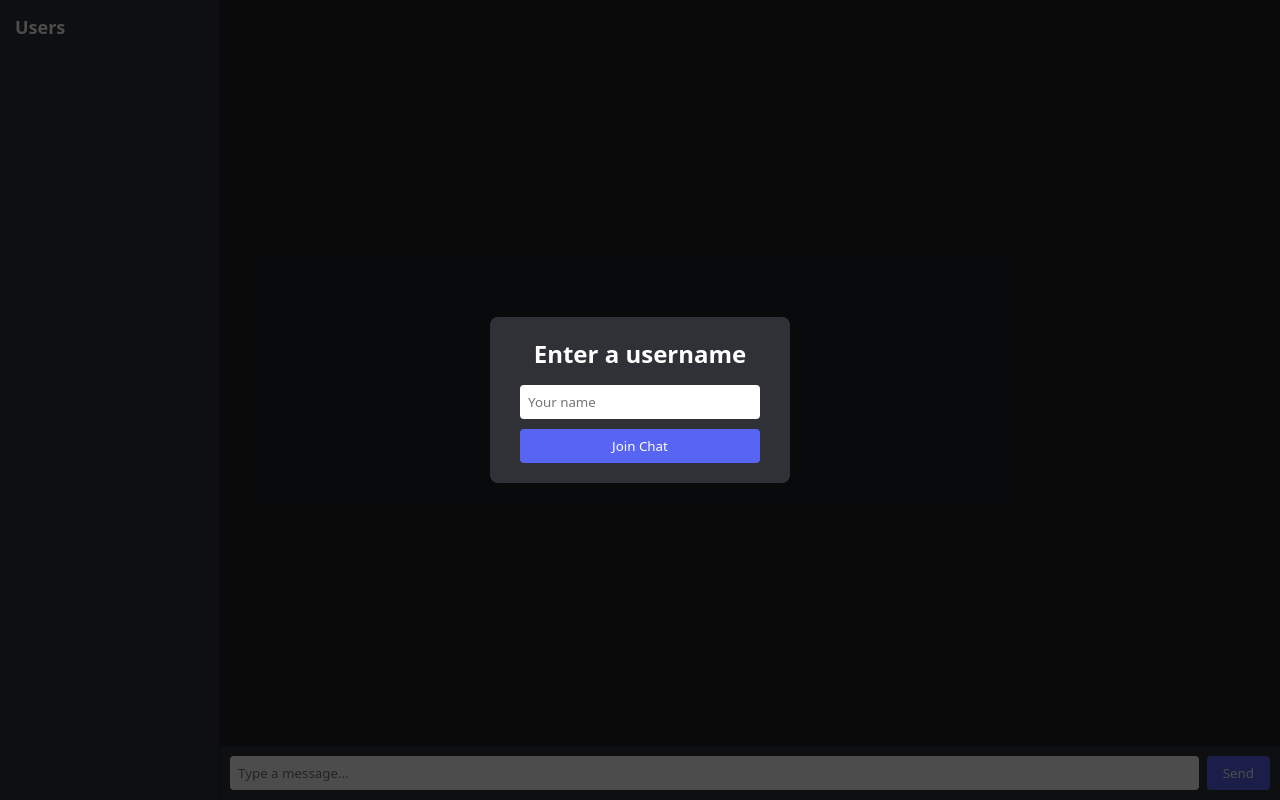
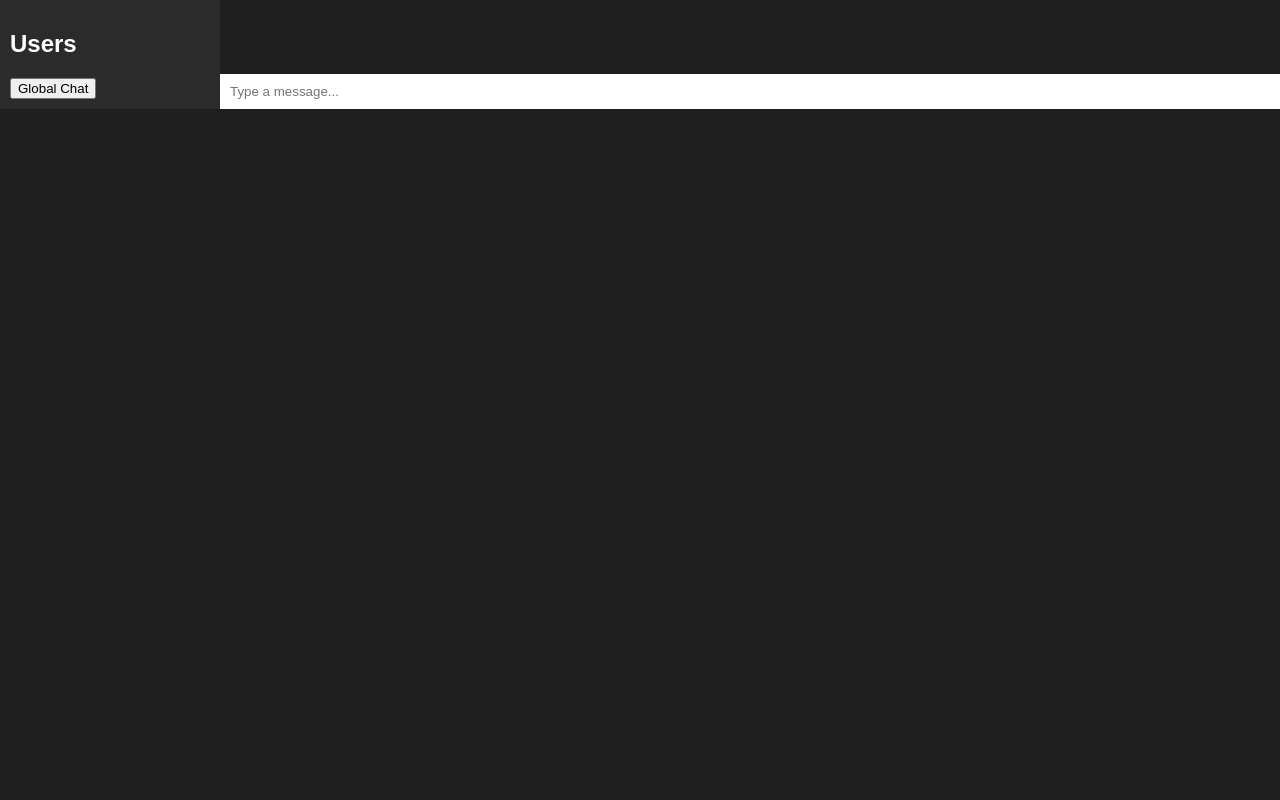
Before and after one commit to gotleftonread/chatapp, a Flask app: page / in a window 1280 px wide. Run offline with Flask 3, Linux system fonts and the light colour scheme; some libraries are stand-ins or nearby versions.

Commit message:
fix merge conflict

```diff
--- a/server.py
+++ b/server.py
@@ -1,64 +1,51 @@
 from flask import Flask, render_template
-from flask_socketio import SocketIO, emit, join_room
-from collections import defaultdict
-from flask import request
+from flask_socketio import SocketIO, join_room, emit
 import os
 
 app = Flask(__name__)
-app.config['SECRET_KEY'] = 'secret!'
-socketio = SocketIO(app)
-
-connected_users = {}
-rooms = defaultdict(set)
-DEFAULT_ROOM = "general"
-
+socketio = SocketIO(app, cors_allowed_origins="*", async_mode="eventlet")
 
 @app.route("/")
 def index():
     return render_template("index.html")
 
+users = {}  # sid → username
+
+@socketio.on("connect")
+def handle_connect():
+    print("Client connected")
 
 @socketio.on("join")
 def handle_join(data):
-    username = data.get("username")
-    room = data.get("room", DEFAULT_ROOM)
-    if not username:
-        return
+    username = data["username"]
+    users[request.sid] = username
+    join_room(username)
 
-    connected_users[request.sid] = {"username": username, "room": room}
-    rooms[room].add(username)
-    join_room(room)
-
-    emit("system_message", {"message": f"{username} joined {room}."}, room=room)
-    emit("user_list", list(rooms[room]), room=room)
-
-
-@socketio.on("send_message")
-def handle_send_message(data):
-    msg = data.get("message", "").strip()
-    user_info = connected_users.get(request.sid)
-    if not user_info or not msg:
-        return
-
-    username = user_info["username"]
-    room = user_info["room"]
-    emit("chat_message", {"username": username, "message": msg}, room=room)
-
+    emit("user_list", list(users.values()), broadcast=True)
+    emit("system_message", f"{username} joined the chat", broadcast=True)
 
 @socketio.on("disconnect")
 def handle_disconnect():
-    user_info = connected_users.pop(request.sid, None)
-    if not user_info:
-        return
+    if request.sid in users:
+        username = users[request.sid]
+        del users[request.sid]
+        emit("user_list", list(users.values()), broadcast=True)
+        emit("system_message", f"{username} left the chat", broadcast=True)
 
-    username = user_info["username"]
-    room = user_info["room"]
-    if username in rooms[room]:
-        rooms[room].remove(username)
+@socketio.on("message")
+def handle_message(data):
+    emit("message", data, broadcast=True)
 
-    emit("system_message", {"message": f"{username} left {room}."}, room=room)
-    emit("user_list", list(rooms[room]), room=room)
+@socketio.on("dm")
+def handle_dm(data):
+    sender = data["from"]
+    receiver = data["to"]
+    message = data["message"]
 
+    emit("dm", {
+        "from": sender,
+        "message": message
+    }, room=receiver)
 
 if __name__ == "__main__":
     port = int(os.environ.get("PORT", 5000))
--- a/static/style.css
+++ b/static/style.css
@@ -1,85 +1,27 @@
-* {
-    box-sizing: border-box;
+body {
     margin: 0;
-    padding: 0;
-    font-family: system-ui, -apple-system, BlinkMacSystemFont, "Segoe UI", sans-serif;
+    display: flex;
+    background: #1e1e1e;
+    color: white;
+    font-family: Arial;
 }
 
-body {
-    background-color: #202225;
-    color: #fff;
+#sidebar {
+    width: 200px;
+    background: #2b2b2b;
+    padding: 10px;
 }
 
-#app {
-    display: flex;
-    height: 100vh;
-}
-
-/* Login overlay */
-.overlay {
-    position: fixed;
-    inset: 0;
-    background: rgba(0, 0, 0, 0.7);
-    display: flex;
-    align-items: center;
-    justify-content: center;
-    z-index: 10;
-}
-
-.login-box {
-    background: #2f3136;
-    padding: 20px 30px;
-    border-radius: 8px;
-    width: 300px;
-    text-align: center;
-}
-
-.login-box h2 {
-    margin-bottom: 15px;
-}
-
-.login-box input {
-    width: 100%;
-    padding: 8px;
-    margin-bottom: 10px;
-    border-radius: 4px;
-    border: none;
-}
-
-.login-box button {
-    width: 100%;
-    padding: 8px;
-    border: none;
-    border-radius: 4px;
-    background: #5865f2;
-    color: #fff;
+#userList .user {
+    padding: 5px;
     cursor: pointer;
 }
 
-/* Sidebar */
-.sidebar {
-    width: 220px;
-    background: #2f3136;
-    padding: 15px;
-    border-right: 1px solid #202225;
+#userList .user:hover {
+    background: #3a3a3a;
 }
 
-.sidebar h2 {
-    font-size: 18px;
-    margin-bottom: 10px;
-}
-
-#user-list {
-    list-style: none;
-}
-
-#user-list li {
-    padding: 5px 0;
-    border-bottom: 1px solid #202225;
-}
-
-/* Chat */
-.chat-container {
+#chatContainer {
     flex: 1;
     display: flex;
     flex-direction: column;
@@ -87,44 +29,47 @@ body {
 
 #messages {
     flex: 1;
-    padding: 15px;
+    padding: 10px;
     overflow-y: auto;
 }
 
-.message {
-    margin-bottom: 8px;
-    padding: 6px 10px;
-    border-radius: 4px;
-    background: #36393f;
+#messageInput {
+    padding: 10px;
+    border: none;
+    outline: none;
 }
 
-.message.system {
-    text-align: center;
-    background: transparent;
-    color: #b9bbbe;
-    font-size: 12px;
+.system {
+    color: #888;
+    font-style: italic;
 }
 
-.input-bar {
-    display: flex;
-    padding: 10px;
-    border-top: 1px solid #202225;
-    background: #2f3136;
+#dmWindow {
+    position: fixed;
+    right: 20px;
+    top: 20px;
+    width: 300px;
+    height: 400px;
+    background: #333;
+    border: 1px solid #555;
+    display: none;
+    flex-direction: column;
 }
 
-#message-input {
-    flex: 1;
-    padding: 8px;
-    border-radius: 4px;
-    border: none;
-    margin-right: 8px;
+#dmHeader {
+    background: #444;
+    padding: 10px;
+    font-weight: bold;
 }
 
-#send-btn {
-    padding: 8px 16px;
-    border-radius: 4px;
+#dmMessages {
+    flex: 1;
+    padding: 10px;
+    overflow-y: auto;
+}
+
+#dmInput {
+    padding: 10px;
     border: none;
-    background: #5865f2;
-    color: #fff;
-    cursor: pointer;
+    outline: none;
 }
--- a/templates/index.html
+++ b/templates/index.html
@@ -1,98 +1,118 @@
 <!DOCTYPE html>
-<html lang="en">
+<html>
 <head>
-    <meta charset="UTF-8">
     <title>Mini Discord</title>
     <link rel="stylesheet" href="/static/style.css">
-    <script src="https://cdn.socket.io/4.7.2/socket.io.min.js"
-            crossorigin="anonymous"></script>
+    <script src="https://cdn.socket.io/4.7.2/socket.io.min.js"></script>
 </head>
+
 <body>
-<div id="app">
-    <div id="login-screen" class="overlay">
-        <div class="login-box">
-            <h2>Enter a username</h2>
-            <input type="text" id="username-input" placeholder="Your name">
-            <button id="join-btn">Join Chat</button>
-        </div>
+    <div id="sidebar">
+        <h2>Users</h2>
+        <div id="userList"></div>
+        <button id="globalChatBtn">Global Chat</button>
     </div>
 
-    <div class="sidebar">
-        <h2>Users</h2>
-        <ul id="user-list"></ul>
+    <div id="chatContainer">
+        <div id="messages"></div>
+        <input id="messageInput" placeholder="Type a message...">
     </div>
 
-    <div class="chat-container">
-        <div id="messages"></div>
-        <div class="input-bar">
-            <input type="text" id="message-input" placeholder="Type a message...">
-            <button id="send-btn">Send</button>
-        </div>
+    <div id="dmWindow">
+        <div id="dmHeader"></div>
+        <div id="dmMessages"></div>
+        <input id="dmInput" placeholder="Type a DM...">
     </div>
-</div>
 
 <script>
-    const socket = io();
+const socket = io();
+let myUsername = "User" + Math.floor(Math.random() * 9999);
+let currentDM = null;
 
-    const loginScreen = document.getElementById("login-screen");
-    const usernameInput = document.getElementById("username-input");
-    const joinBtn = document.getElementById("join-btn");
+socket.emit("join", { username: myUsername });
 
-    const messagesDiv = document.getElementById("messages");
-    const messageInput = document.getElementById("message-input");
-    const sendBtn = document.getElementById("send-btn");
-    const userList = document.getElementById("user-list");
+document.getElementById("messageInput").addEventListener("keydown", e => {
+    if (e.key === "Enter" && !currentDM) {
+        socket.emit("message", {
+            sender: myUsername,
+            text: e.target.value
+        });
+        e.target.value = "";
+    }
+});
 
-    let username = null;
+socket.on("message", data => {
+    const box = document.getElementById("messages");
+    const div = document.createElement("div");
+    div.textContent = data.sender + ": " + data.text;
+    box.appendChild(div);
+});
 
-    function addMessage(text, cls = "") {
+socket.on("system_message", msg => {
+    const box = document.getElementById("messages");
+    const div = document.createElement("div");
+    div.classList.add("system");
+    div.textContent = msg;
+    box.appendChild(div);
+});
+
+socket.on("user_list", list => {
+    const ul = document.getElementById("userList");
+    ul.innerHTML = "";
+    list.forEach(u => {
         const div = document.createElement("div");
-        div.className = "message " + cls;
-        div.textContent = text;
-        messagesDiv.appendChild(div);
-        messagesDiv.scrollTop = messagesDiv.scrollHeight;
+        div.classList.add("user");
+        div.dataset.username = u;
+        div.textContent = u;
+        ul.appendChild(div);
+    });
+});
+
+document.addEventListener("contextmenu", e => {
+    if (e.target.classList.contains("user")) {
+        e.preventDefault();
+        const target = e.target.dataset.username;
+        openDMWindow(target);
     }
+});
 
-    joinBtn.onclick = () => {
-        const name = usernameInput.value.trim();
-        if (!name) return;
-        username = name;
-        socket.emit("join", {username});
-        loginScreen.style.display = "none";
-    };
+function openDMWindow(user) {
+    currentDM = user;
+    document.getElementById("dmHeader").textContent = "DM with " + user;
+    document.getElementById("dmWindow").style.display = "flex";
+}
 
-    usernameInput.addEventListener("keydown", (e) => {
-        if (e.key === "Enter") joinBtn.click();
-    });
+document.getElementById("dmInput").addEventListener("keydown", e => {
+    if (e.key === "Enter" && currentDM) {
+        socket.emit("dm", {
+            from: myUsername,
+            to: currentDM,
+            message: e.target.value
+        });
+        addDMMessage(myUsername, e.target.value);
+        e.target.value = "";
+    }
+});
 
-    sendBtn.onclick = () => {
-        const msg = messageInput.value.trim();
-        if (!msg) return;
-        socket.emit("send_message", {message: msg});
-        messageInput.value = "";
-    };
+socket.on("dm", data => {
+    if (currentDM === data.from) {
+        addDMMessage(data.from, data.message);
+    }
+});
 
-    messageInput.addEventListener("keydown", (e) => {
-        if (e.key === "Enter") sendBtn.click();
-    });
+function addDMMessage(sender, msg) {
+    const box = document.getElementById("dmMessages");
+    const div = document.createElement("div");
+    div.textContent = sender + ": " + msg;
+    box.appendChild(div);
+}
 
-    socket.on("chat_message", (data) => {
-        addMessage(`${data.username}: ${data.message}`);
-    });
+document.getElementById("globalChatBtn").onclick = () => {
+    currentDM = null;
+    document.getElementById("dmWindow").style.display = "none";
+};
+</script>
 
-    socket.on("system_message", (data) => {
-        addMessage(data.message, "system");
-    });
-
-    socket.on("user_list", (users) => {
-        userList.innerHTML = "";
-        users.forEach(u => {
-            const li = document.createElement("li");
-            li.textContent = u;
-            userList.appendChild(li);
-        });
-    });
-</script>
 </body>
 
 </html>
```
